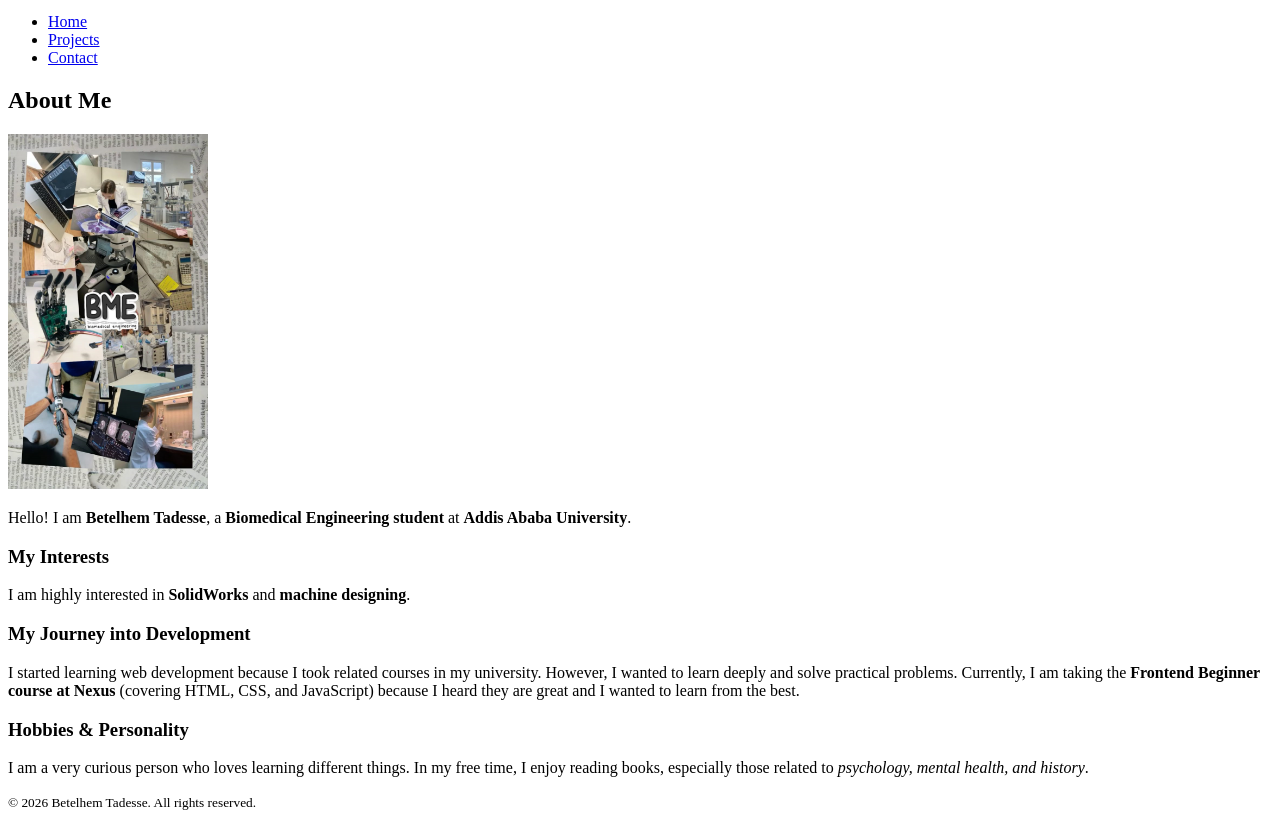
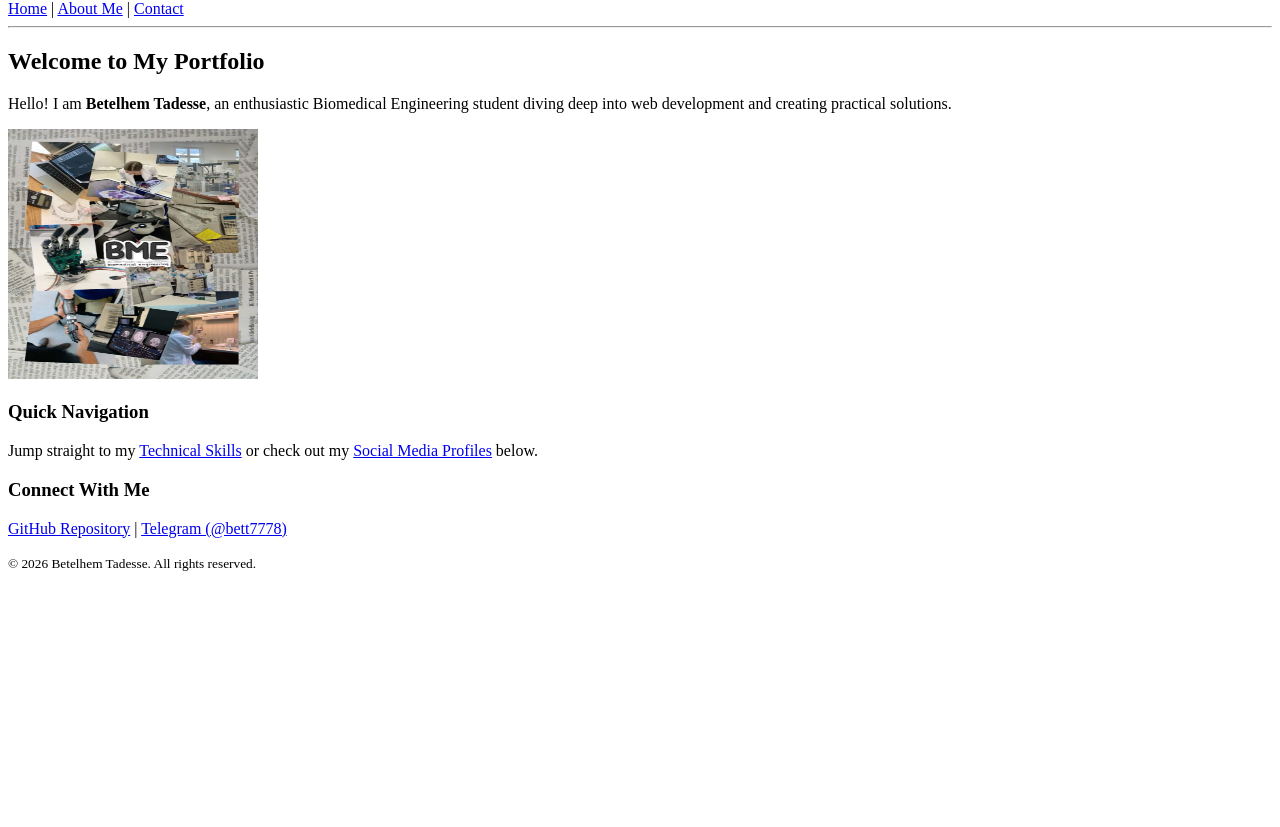
Before and after one commit to mhretkah-pixel/Portfolio, a plain HTML site: page index.html in a window 1280 px wide. Shown: the part 114-941 px from the top of the page. After the commit the page ends 800 px from the top, so only its background shows below. Drawn offline with Linux system fonts and the light colour scheme.

Commit message:
Restructured portfolio flow and reordered contact form

```diff
--- a/index.html
+++ b/index.html
@@ -9,31 +9,35 @@
 
   <header>
     <h1>Betelhem Tadesse</h1>
-    <h2>Biomedical Engineering Student</h2>
+    <p><strong>Biomedical Engineering Student | Web Development</strong></p>
     <nav>
-      <ul>
-        <li><a href="index.html">Home</a></li>
-        <li><a href="projects.html">Projects</a></li>
-        <li><a href="contact.html">Contact</a></li>
-      </ul>
+      <a href="index.html">Home</a> |
+      <a href="about.html">About Me</a> |
+      <a href="contact.html">Contact</a>
     </nav>
   </header>
 
+  <hr>
+
   <main>
     <section>
-      <h2>About Me</h2>
-      <img src="biomed.png" alt="A picture of Betelhem Tadesse" width="200">
+      <h2>Welcome to My Portfolio</h2>
+      <p>Hello! I am <strong>Betelhem Tadesse</strong>, an enthusiastic Biomedical Engineering student diving deep into web development and creating practical solutions.</p>
 
-      <p>Hello! I am <strong>Betelhem Tadesse</strong>, a <strong>Biomedical Engineering student</strong> at <strong>Addis Ababa University</strong>.</p>
+      <img src="biomed.png" alt="A picture of Betelhem Tadesse" width="250" height="250">
+    </section>
 
-      <h3>My Interests</h3>
-      <p>I am highly interested in <strong>SolidWorks</strong> and <strong>machine designing</strong>.</p>
+    <section>
+      <h3>Quick Navigation</h3>
+      <p>Jump straight to my <a href="about.html">Technical Skills</a> or check out my <a href="contact.html">Social Media Profiles</a> below.</p>
+    </section>
 
-      <h3>My Journey into Development</h3>
-      <p>I started learning web development because I took related courses in my university. However, I wanted to learn deeply and solve practical problems. Currently, I am taking the <strong>Frontend Beginner course at Nexus</strong> (covering HTML, CSS, and JavaScript) because I heard they are great and I wanted to learn from the best.</p>
-
-      <h3>Hobbies & Personality</h3>
-      <p>I am a very curious person who loves learning different things. In my free time, I enjoy reading books, especially those related to <em>psychology, mental health, and history</em>.</p>
+    <section>
+      <h3>Connect With Me</h3>
+      <p>
+        <a href="https://github.com/mhretkah-pixel" target="_blank">GitHub Repository</a> |
+        <a href="https://t.me/bett7778" target="_blank">Telegram (@bett7778)</a>
+      </p>
     </section>
   </main>
 
```
Also changed, not shown: about.html (+2 -7 lines), contact.html (+7 -2 lines).
